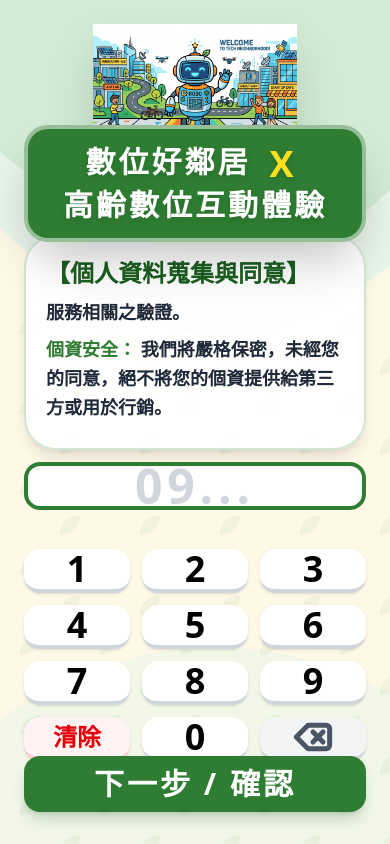
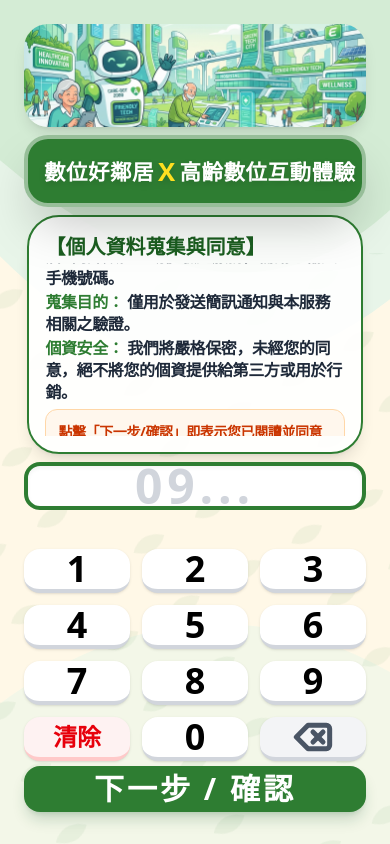
Before and after one commit to bertbehappy/IMEI_KIOSK_Demo, a React (Vite) app: page / in a window 390 px wide. Built offline with nearby package versions, Linux system fonts and the light colour scheme.

Commit message:
feat(ui): update hero banner and background layout
Replace mascot image with new hero banner and adjust background shape positioning to include bleed for a cleaner visual presentation.

```diff
--- a/src/components/Kiosk.tsx
+++ b/src/components/Kiosk.tsx
@@ -2,7 +2,7 @@ import { useState, useEffect, useRef } from 'react';
 import { motion, AnimatePresence } from 'motion/react';
 import { CheckCircle2, CreditCard, Banknote, Printer, Mic } from 'lucide-react';
 import { StepType, SurveyState } from '../types';
-import mascotImg from '../assets/images/digital_neighbor_mascot_1783999306408.jpg';
+import mascotImg from '../assets/images/hero_banner_1784250790825.jpg';
 import imeiLogoImg from '../assets/images/imei_logo_1779678454395.png';
 
 function StepWelcome({ onNext, onAdmin, survey, updateSurvey }: { onNext: () => void, onAdmin: () => void, survey: SurveyState, updateSurvey: (phone: string) => void }) {
@@ -57,26 +57,26 @@ function StepWelcome({ onNext, onAdmin, survey, updateSurvey }: { onNext: () =>
 
   return (
     <div className="flex-1 flex flex-col landscape:flex-row text-center overflow-hidden relative h-full gap-0 landscape:gap-8 max-w-[1920px] mx-auto items-center w-full justify-between landscape:justify-evenly portrait:p-0 p-4 sm:p-6 lg:p-8">
-      {/* Background Artwork (Edge-to-Edge) */}
+      {/* Background Artwork (Edge-to-Edge with Bleed) */}
       <div className="absolute inset-0 z-0 pointer-events-none hidden portrait:block overflow-hidden bg-[#FFF8E7]">
         {/* Top organic shape extending down with gradient */}
-        <div className="absolute top-0 left-0 w-full h-[30%] bg-gradient-to-b from-[#A5D6A7]/50 to-transparent"></div>
-        <svg className="absolute top-0 left-0 w-full h-[45%]" preserveAspectRatio="none" viewBox="0 0 100 100">
+        <div className="absolute -top-[5%] -left-[5%] w-[110%] h-[35%] bg-gradient-to-b from-[#A5D6A7]/50 to-transparent"></div>
+        <svg className="absolute -top-[5%] -left-[5%] w-[110%] h-[55%]" preserveAspectRatio="none" viewBox="0 0 100 100">
           <path d="M0,0 L100,0 L100,70 Q50,110 0,60 Z" fill="#E8F5E9" />
           <path d="M0,0 L100,0 L100,50 Q60,90 0,40 Z" fill="#C8E6C9" opacity="0.6" />
         </svg>
 
         {/* Bottom subtle organic shape */}
-        <svg className="absolute bottom-0 left-0 w-full h-[30%]" preserveAspectRatio="none" viewBox="0 0 100 100">
+        <svg className="absolute -bottom-[5%] -left-[5%] w-[110%] h-[40%]" preserveAspectRatio="none" viewBox="0 0 100 100">
           <path d="M0,100 L100,100 L100,40 Q50,0 0,50 Z" fill="#F1F8E9" opacity="0.8" />
         </svg>
 
         {/* Subtle leaf pattern across the lower area */}
-        <div className="absolute top-[35%] bottom-0 left-0 w-full opacity-15">
+        <div className="absolute top-[30%] -bottom-[5%] -left-[5%] w-[110%] opacity-15">
           <svg width="100%" height="100%" xmlns="http://www.w3.org/2000/svg">
             <defs>
-              <pattern id="leaf" width="80" height="80" patternUnits="userSpaceOnUse">
-                <path d="M20,40 C20,20 40,20 40,20 C40,40 20,40 20,40 Z M60,80 C60,60 80,60 80,60 C80,80 60,80 60,80 Z" fill="#2E7D32" opacity="0.4"/>
+              <pattern id="leaf" width="100" height="100" patternUnits="userSpaceOnUse" patternTransform="rotate(15)">
+                <path d="M25,50 C25,25 50,25 50,25 C50,50 25,50 25,50 Z M75,100 C75,75 100,75 100,75 C100,100 75,100 75,100 Z" fill="#2E7D32" opacity="0.4"/>
               </pattern>
             </defs>
             <rect width="100%" height="100%" fill="url(#leaf)" />
@@ -126,22 +126,24 @@ function StepWelcome({ onNext, onAdmin, survey, updateSurvey }: { onNext: () =>
         <div className="flex-shrink-0 flex flex-col items-center justify-end w-1/2 relative z-10" onClick={handleTitleClick}>
           <div className="relative flex flex-col items-center w-full justify-end pb-6">
             <img src={mascotImg} alt="Mascot" className="w-auto h-[40vh] object-contain mix-blend-multiply drop-shadow-2xl mb-[-40px] relative z-10" />
-            <div className="bg-[#2E7D32] text-white px-12 py-6 rounded-[3rem] shadow-2xl relative z-20 border-8 border-white/50 backdrop-blur-sm w-auto">
-              <h1 className="text-5xl font-black tracking-widest text-center leading-snug drop-shadow-md m-0">
-                數位好鄰居 <span className="text-yellow-300 mx-2 text-6xl align-middle">X</span><br /> 高齡數位互動體驗
+            <div className="bg-[#2E7D32] text-white px-6 xl:px-12 py-6 rounded-[3rem] shadow-2xl relative z-20 border-8 border-white/50 backdrop-blur-sm w-full flex items-center justify-center">
+              <h1 className="text-[32px] lg:text-[42px] xl:text-[54px] font-black tracking-wide text-center leading-snug drop-shadow-md m-0 whitespace-nowrap w-full flex justify-between items-center">
+                <span>數位好鄰居</span>
+                <span className="text-yellow-300 mx-2 text-[1.2em] align-middle">X</span>
+                <span>高齡數位互動體驗</span>
               </h1>
             </div>
           </div>
 
           {/* Privacy (Landscape) */}
-          <div className="mt-8 bg-white/80 p-5 rounded-2xl border-2 border-[#2E7D32]/20 text-left shadow-sm w-[95%] max-w-2xl shrink-0 z-10">
+          <div className="mt-8 bg-white/80 p-5 rounded-2xl border-2 border-[#2E7D32]/20 text-left shadow-sm w-[95%] max-w-4xl shrink-0 z-10">
             <h2 className="text-2xl font-black text-[#1B5E20] mb-2">【個人資料蒐集與同意】</h2>
-            <div className="text-lg text-gray-800 leading-snug space-y-2 font-bold">
+            <div className="text-lg xl:text-xl text-gray-800 leading-snug space-y-2 font-bold tracking-tight">
               <p>歡迎使用本設備。本公司為提供您數位好鄰居X高齡數位互動體驗之服務，需請您輸入手機號碼。</p>
               <p><span className="text-[#2E7D32]">蒐集目的：</span> 僅用於發送簡訊通知與本服務相關之驗證。</p>
               <p><span className="text-[#2E7D32]">個資安全：</span> 我們將嚴格保密，未經您的同意，絕不將您的個資提供給第三方或用於行銷。</p>
-              <p className="text-orange-700 bg-orange-50 p-3 rounded-lg border border-orange-200 mt-4 text-base">
-                💡 點擊「下一步/確認」即表示您已閱讀並同意本公司的［隱私權政策與個資蒐集聲明］。
+              <p className="text-orange-700 bg-orange-50 p-3 rounded-lg border border-orange-200 mt-4 text-base xl:text-lg">
+                點擊「下一步/確認」即表示您已閱讀並同意本公司的［隱私權政策與個資蒐集聲明］。
               </p>
             </div>
           </div>
@@ -192,7 +194,7 @@ function StepWelcome({ onNext, onAdmin, survey, updateSurvey }: { onNext: () =>
 
             <button
               onClick={handleNext}
-              className="mt-8 w-full bg-[#2E7D32] text-white text-4xl font-black py-8 rounded-2xl shadow-lg shadow-green-900/20 active:scale-95 transition-transform select-none tracking-widest shrink-0"
+              className="mt-[42px] w-full bg-[#2E7D32] text-white text-4xl font-black py-8 rounded-2xl shadow-lg shadow-green-900/20 active:scale-95 transition-transform select-none tracking-widest shrink-0"
             >
               下一步 / 確認
             </button>
@@ -201,32 +203,34 @@ function StepWelcome({ onNext, onAdmin, survey, updateSurvey }: { onNext: () =>
       </div>
 
       {/* Portrait 專用嚴格比例佈局 (1080x1920) */}
-      <div className="landscape:hidden flex flex-col w-full h-full relative z-10 px-6 py-6 justify-between items-center max-w-3xl mx-auto">
+      <div className="landscape:hidden flex flex-col w-full h-full relative z-10 px-6 py-6 justify-between items-center max-w-[960px] mx-auto">
 
-        {/* ① Hero Banner (15%) */}
-        <div className="h-[15%] w-full flex items-end justify-center pb-2">
-           <img src={mascotImg} alt="Mascot" className="h-full object-contain mix-blend-multiply drop-shadow-2xl" onClick={handleTitleClick} />
+        {/* ① Hero Banner (14%) */}
+        <div className="h-[14%] w-full flex items-end justify-center pb-2">
+           <img src={mascotImg} alt="Mascot" className="w-full h-full object-cover rounded-3xl mix-blend-multiply shadow-lg" onClick={handleTitleClick} />
         </div>
 
-        {/* ② Title Area (10%) */}
-        <div className="h-[10%] w-full flex items-center justify-center">
-          <div className="bg-[#2E7D32] text-white px-6 sm:px-8 py-3 sm:py-4 rounded-3xl shadow-2xl border-4 border-white/50 backdrop-blur-sm w-full">
-            <h1 className="text-3xl sm:text-4xl font-black tracking-widest text-center leading-snug drop-shadow-md m-0">
-              數位好鄰居 <span className="text-yellow-300 mx-2 text-4xl sm:text-5xl align-middle">X</span><br/> 高齡數位互動體驗
+        {/* ② Title Area (9%) */}
+        <div className="h-[9%] w-full flex items-center justify-center">
+          <div className="bg-[#2E7D32] text-white px-4 sm:px-6 py-4 sm:py-6 rounded-3xl shadow-2xl border-4 border-white/50 backdrop-blur-sm w-full overflow-hidden flex items-center justify-center h-full">
+            <h1 className="text-[5.5vw] sm:text-[34px] md:text-[44px] lg:text-[52px] font-black tracking-wide text-center leading-snug drop-shadow-md m-0 whitespace-nowrap w-full flex justify-between items-center">
+              <span>數位好鄰居</span>
+              <span className="text-yellow-300 mx-1 text-[1.2em] align-middle">X</span>
+              <span>高齡數位互動體驗</span>
             </h1>
           </div>
         </div>
 
-        {/* ③ Privacy Agreement Card (30%) */}
-        <div className="h-[30%] w-full py-3 flex flex-col justify-center">
-          <div className="bg-white/90 w-full h-full p-5 sm:p-6 rounded-[2rem] border-2 border-[#2E7D32]/20 text-left shadow-lg flex flex-col justify-center">
-            <h2 className="text-2xl sm:text-3xl font-black text-[#1B5E20] mb-2">【個人資料蒐集與同意】</h2>
-            <div className="text-lg sm:text-xl text-gray-800 leading-relaxed space-y-2 font-bold overflow-hidden flex-1 flex flex-col justify-center">
+        {/* ③ Privacy Agreement Card (32%) */}
+        <div className="h-[32%] w-full py-2 flex flex-col justify-center">
+          <div className="bg-white/90 w-[98%] mx-auto h-full p-4 sm:p-6 lg:p-8 rounded-[2rem] border-2 border-[#2E7D32] text-left shadow-lg flex flex-col justify-center">
+            <h2 className="text-xl sm:text-2xl font-black text-[#1B5E20] mb-0.5 sm:mb-1">【個人資料蒐集與同意】</h2>
+            <div className="text-base sm:text-lg text-gray-800 leading-snug space-y-0.5 sm:space-y-1 font-bold overflow-hidden flex-1 flex flex-col justify-center tracking-tight">
               <p>歡迎使用本設備。本公司為提供您數位好鄰居X高齡數位互動體驗之服務，需請您輸入手機號碼。</p>
               <p><span className="text-[#2E7D32]">蒐集目的：</span> 僅用於發送簡訊通知與本服務相關之驗證。</p>
               <p><span className="text-[#2E7D32]">個資安全：</span> 我們將嚴格保密，未經您的同意，絕不將您的個資提供給第三方或用於行銷。</p>
-              <p className="text-orange-700 bg-orange-50 p-3 sm:p-4 rounded-xl border border-orange-200 mt-2">
-                💡 點擊「下一步/確認」即表示您已閱讀並同意本公司的［隱私權政策與個資蒐集聲明］。
+              <p className="text-orange-700 bg-orange-50 p-3 sm:p-4 rounded-xl border border-orange-200 mt-1 sm:mt-2 text-sm sm:text-base">
+                點擊「下一步/確認」即表示您已閱讀並同意本公司的［隱私權政策與個資蒐集聲明］。
               </p>
             </div>
           </div>
@@ -276,7 +280,7 @@ function StepWelcome({ onNext, onAdmin, survey, updateSurvey }: { onNext: () =>
         </div>
 
         {/* ⑥ Confirm Button (10%) */}
-        <div className="h-[10%] w-full pt-4 pb-2">
+        <div className="h-[10%] w-full pt-4 pb-2 mt-[10px]">
           <button
             onClick={handleNext}
             className="w-full h-full bg-[#2E7D32] text-white text-3xl sm:text-4xl font-black rounded-2xl shadow-lg shadow-green-900/20 active:scale-95 transition-transform select-none tracking-widest flex items-center justify-center"
```
Also changed, not shown: src/assets/images/hero_banner_1784250790825.jpg (added).
